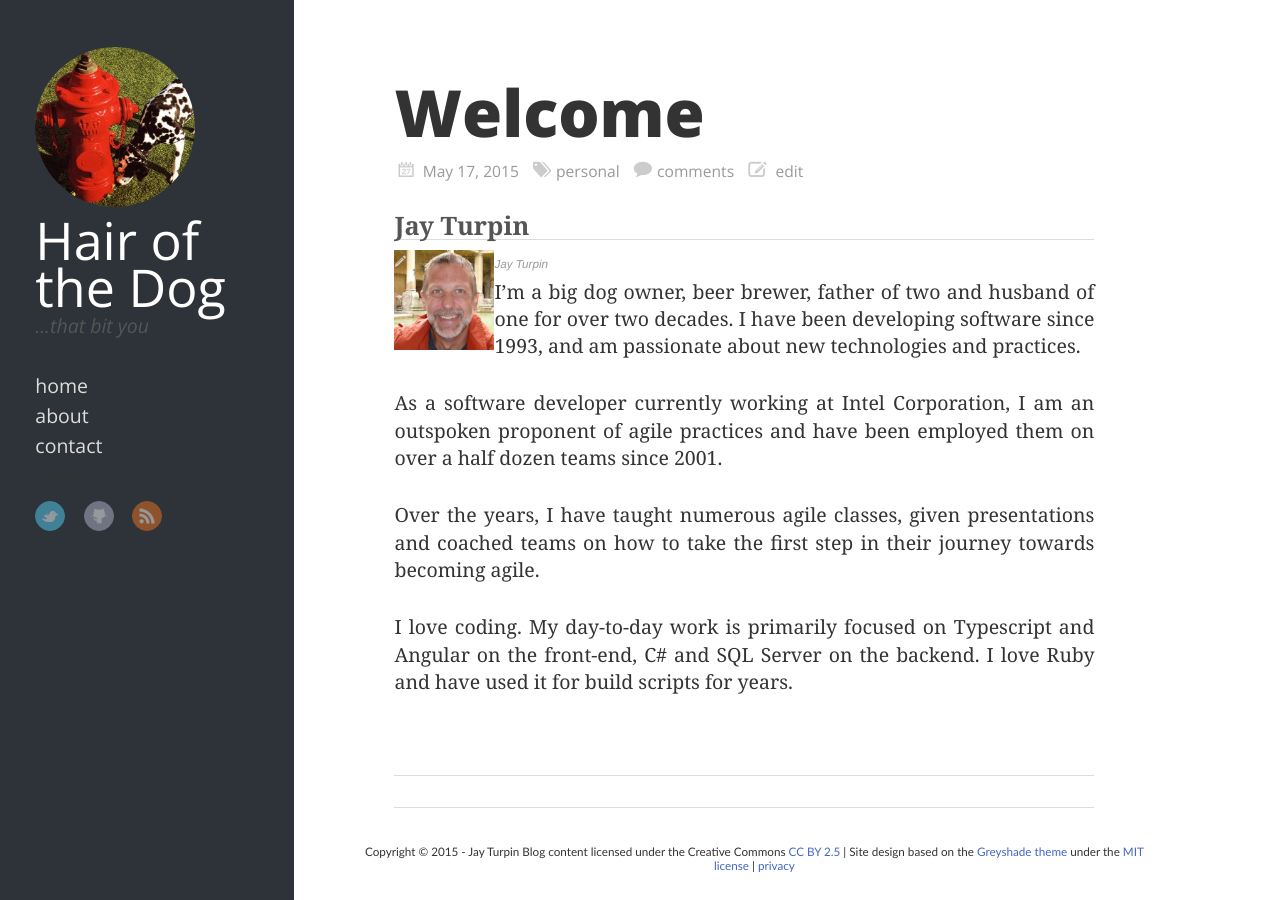
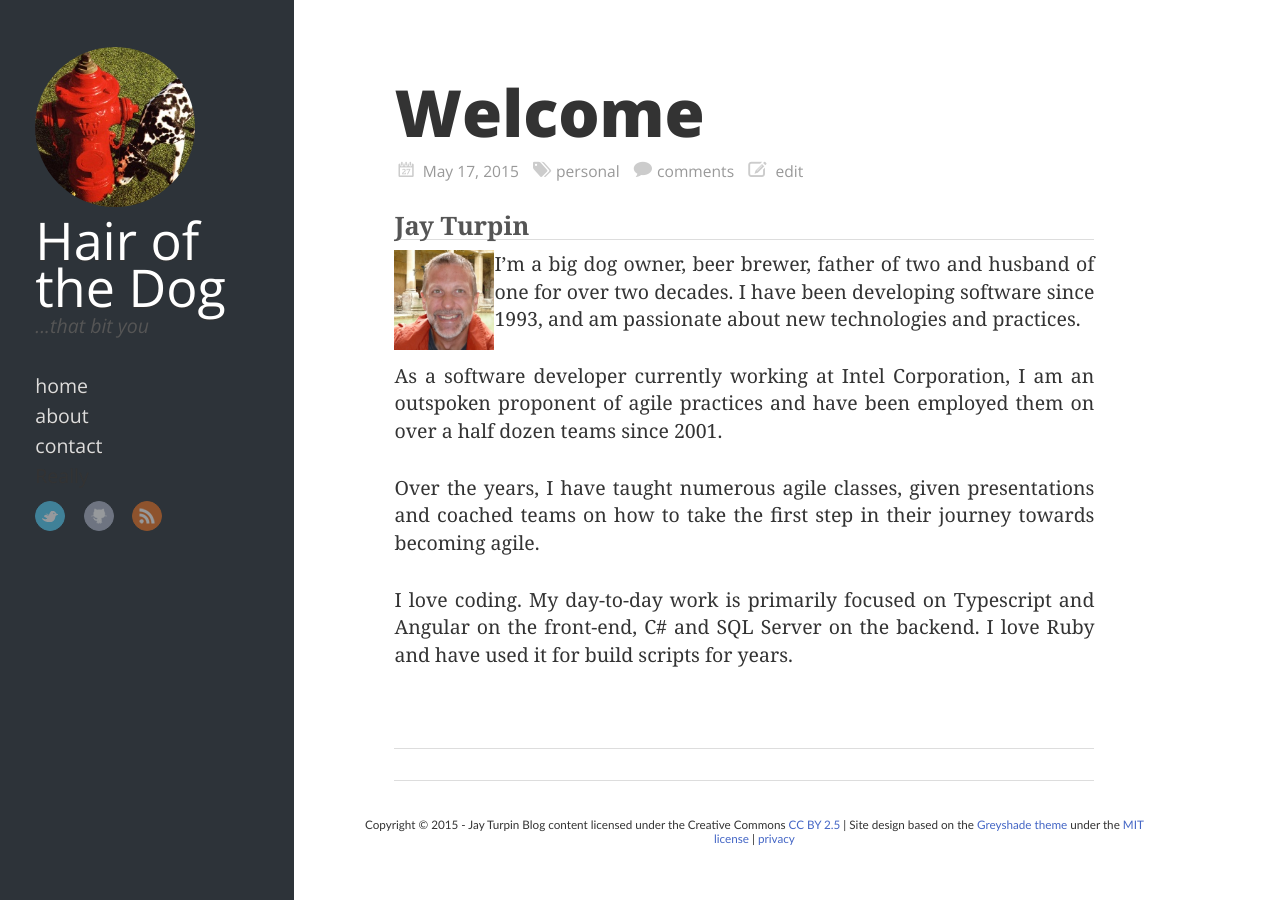
Before and after one commit to turp/jayturpin.com, a Jekyll site: the page built from _posts/2015/2015-05-17-welcome.markdown, in a window 1280 px wide. Built offline with Jekyll 4.4.1, drawn with Linux system fonts in a browser that asks for light colours; nearby versions of some CDN libraries; Markdown is read by kramdown in place of the engine named in the settings; comment, search, counter and statistics services are not loaded.

Commit message:
Update 2015-05-17-welcome.markdown

```diff
--- a/_posts/2015/2015-05-17-welcome.markdown
+++ b/_posts/2015/2015-05-17-welcome.markdown
@@ -8,7 +8,7 @@ categories: [personal]
 
 ## Jay Turpin
 
-<img src="/images/JayTurpin-300x300.jpg" alt="Jay Turpin" height="100" width="100" style="float: left;"> I'm a big dog owner, beer brewer, father of two and husband of one for over two decades. I have been developing software since 1993, and am passionate about new technologies and practices.
+<img src="/images/JayTurpin-300x300.jpg" height="100" width="100" style="float: left;"> I'm a big dog owner, beer brewer, father of two and husband of one for over two decades. I have been developing software since 1993, and am passionate about new technologies and practices.
 
 As a software developer currently working at Intel Corporation, I am an outspoken proponent of agile practices and have been employed them on over a half dozen teams since 2001.
 
```
